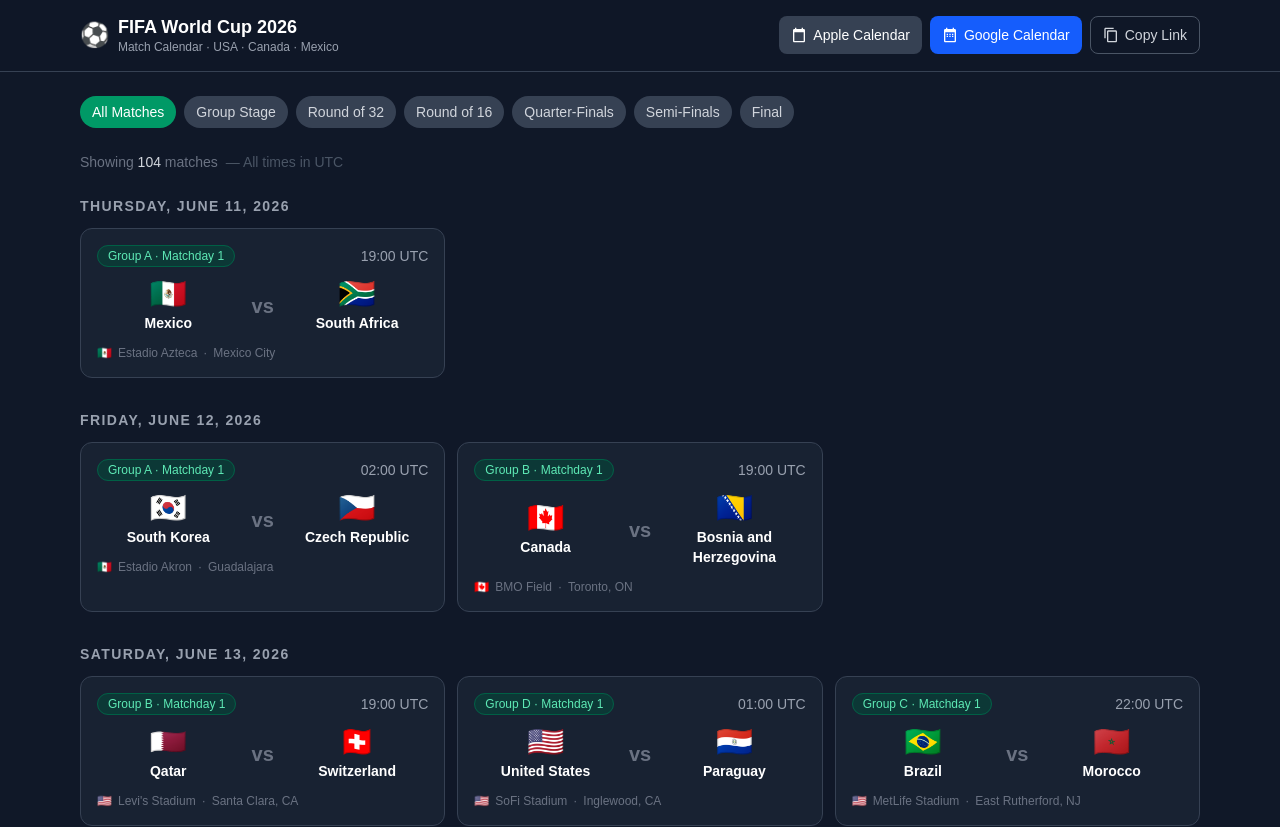
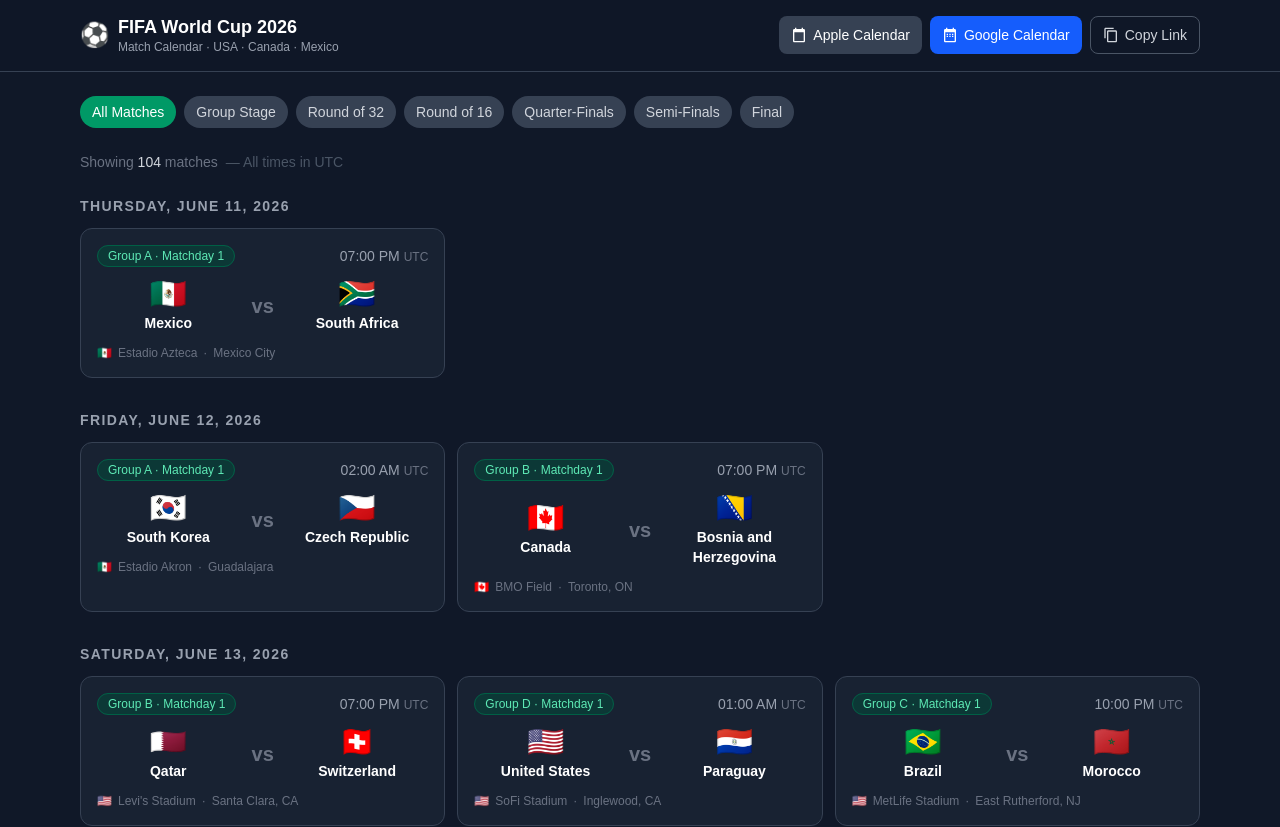
Before and after one commit to BishalPoudel149/worldcup-calender, a Next.js app: page / in a window 1280 px wide. Shown: the top 827 px of the page. Built offline with nearby package versions, Linux system fonts and the light colour scheme.

Commit message:
Show match times and dates in user's local timezone

```diff
--- /dev/null
+++ b/src/components/LocalDate.tsx
@@ -0,0 +1,8 @@
+'use client';
+
+export default function LocalDate({ utc }: { utc: string }) {
+  const d = new Date(utc);
+  return (
+    <>{d.toLocaleDateString([], { weekday: 'long', year: 'numeric', month: 'long', day: 'numeric' })}</>
+  );
+}
--- /dev/null
+++ b/src/components/LocalTime.tsx
@@ -0,0 +1,8 @@
+'use client';
+
+export default function LocalTime({ utc }: { utc: string }) {
+  const d = new Date(utc);
+  const time = d.toLocaleTimeString([], { hour: '2-digit', minute: '2-digit' });
+  const tz = Intl.DateTimeFormat().resolvedOptions().timeZone.replace(/_/g, ' ');
+  return <span>{time} <span className="text-xs text-gray-500">{tz}</span></span>;
+}
--- a/src/components/MatchCard.tsx
+++ b/src/components/MatchCard.tsx
@@ -1,7 +1,8 @@
 import type { Match } from '@/lib/types';
 import type { Venue } from '@/lib/types';
-import { formatMatchTime, formatGroupStageLabel } from '@/lib/match-utils';
+import { formatGroupStageLabel } from '@/lib/match-utils';
 import { TEAMS } from '@/data/teams';
+import LocalTime from './LocalTime';
 
 interface MatchCardProps {
   match: Match;
@@ -36,7 +37,7 @@
         <span className={`inline-block rounded-full border px-2.5 py-0.5 text-xs font-medium ${stageClass}`}>
           {formatGroupStageLabel(match)}
         </span>
-        <span className="text-sm text-gray-400 tabular-nums">{formatMatchTime(match.startUtc)}</span>
+        <span className="text-sm text-gray-400 tabular-nums"><LocalTime utc={match.startUtc} /></span>
       </div>
 
       <div className="flex items-center gap-3">
--- a/src/components/MatchGroup.tsx
+++ b/src/components/MatchGroup.tsx
@@ -1,7 +1,7 @@
 import type { Match } from '@/lib/types';
 import type { Venue } from '@/lib/types';
 import MatchCard from './MatchCard';
-import { formatMatchDate } from '@/lib/match-utils';
+import LocalDate from './LocalDate';
 
 interface MatchGroupProps {
   date: string;
@@ -10,10 +10,12 @@
 }
 
 export default function MatchGroup({ date, matches, venues }: MatchGroupProps) {
+  // Use the first match's UTC time so the date header reflects the user's local date
+  const firstMatchUtc = matches[0].startUtc;
   return (
     <section>
       <h2 className="mb-3 text-sm font-semibold uppercase tracking-widest text-gray-400">
-        {formatMatchDate(date)}
+        <LocalDate utc={firstMatchUtc} />
       </h2>
       <div className="grid gap-3 sm:grid-cols-2 lg:grid-cols-3">
         {matches.map((match) => (
```
